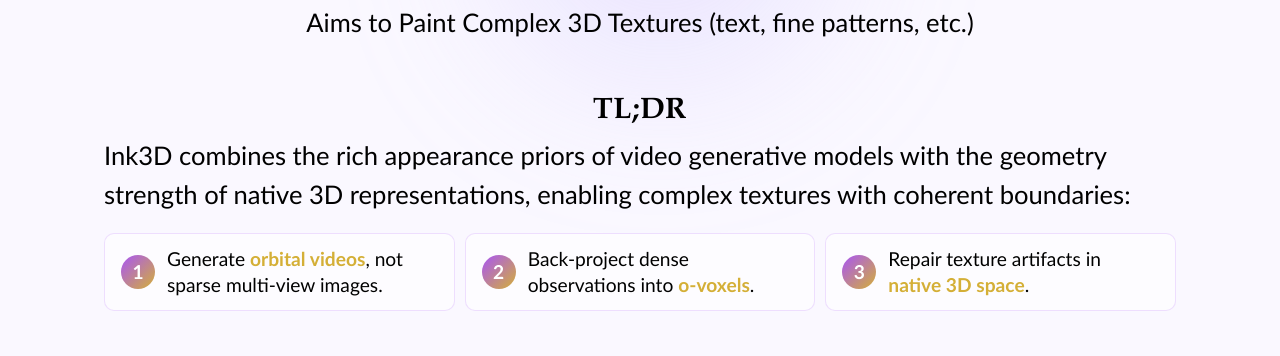
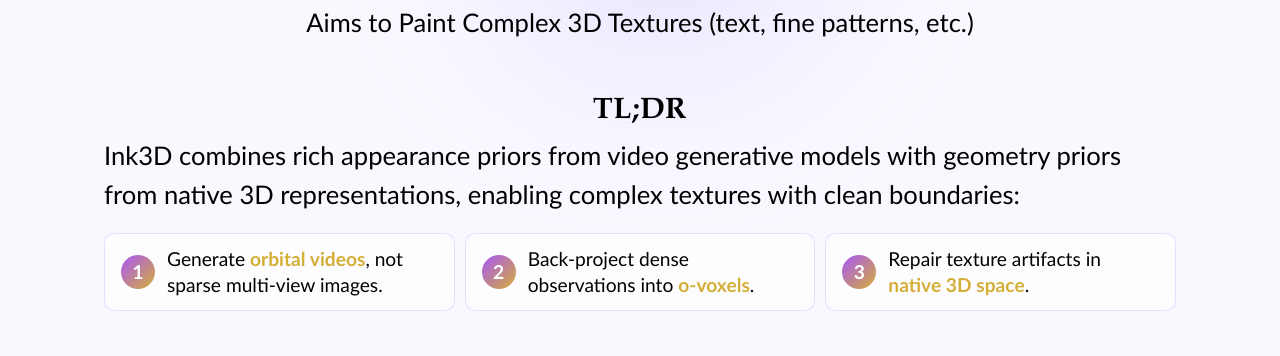
Before and after one commit to YueHan99/Ink3D-TextureGen, a plain HTML site: page index.html in a window 1280 px wide. Shown: the part 796-1152 px from the top of the page. Drawn offline with Linux system fonts and the light colour scheme.

Commit message:
Update TLDR positioning sentence

```diff
--- a/index.html
+++ b/index.html
@@ -38,7 +38,7 @@
       <!-- TL;DR -->
       <section class="section-center tldr-section">
         <h2 class="section-label">TL;DR</h2>
-        <p class="tldr-lead">Ink3D combines the rich appearance priors of video generative models with the geometry strength of native 3D representations, enabling complex textures with coherent boundaries:</p>
+        <p class="tldr-lead">Ink3D combines rich appearance priors from video generative models with geometry priors from native 3D representations, enabling complex textures with clean boundaries:</p>
         <ol class="tldr-list">
           <li>Generate <span class="text-gold">orbital videos</span>, not sparse multi-view images.</li>
           <li>Back-project dense observations into <span class="text-gold">o-voxels</span>.</li>
```
